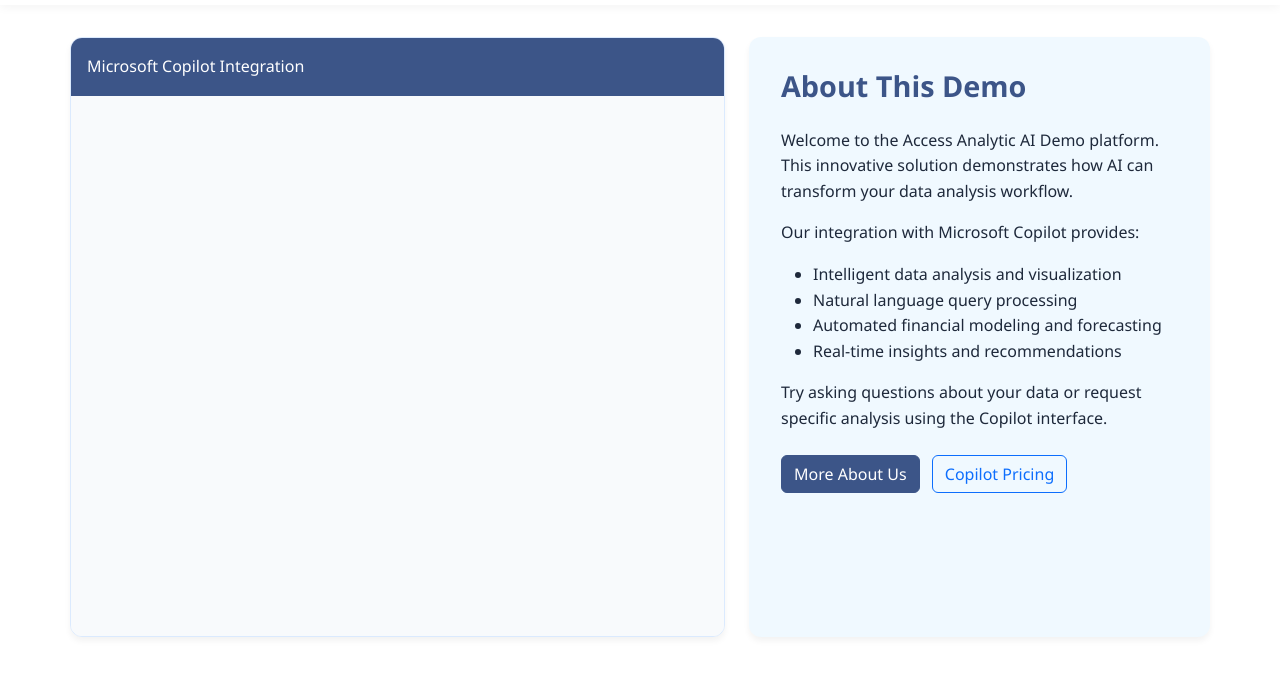
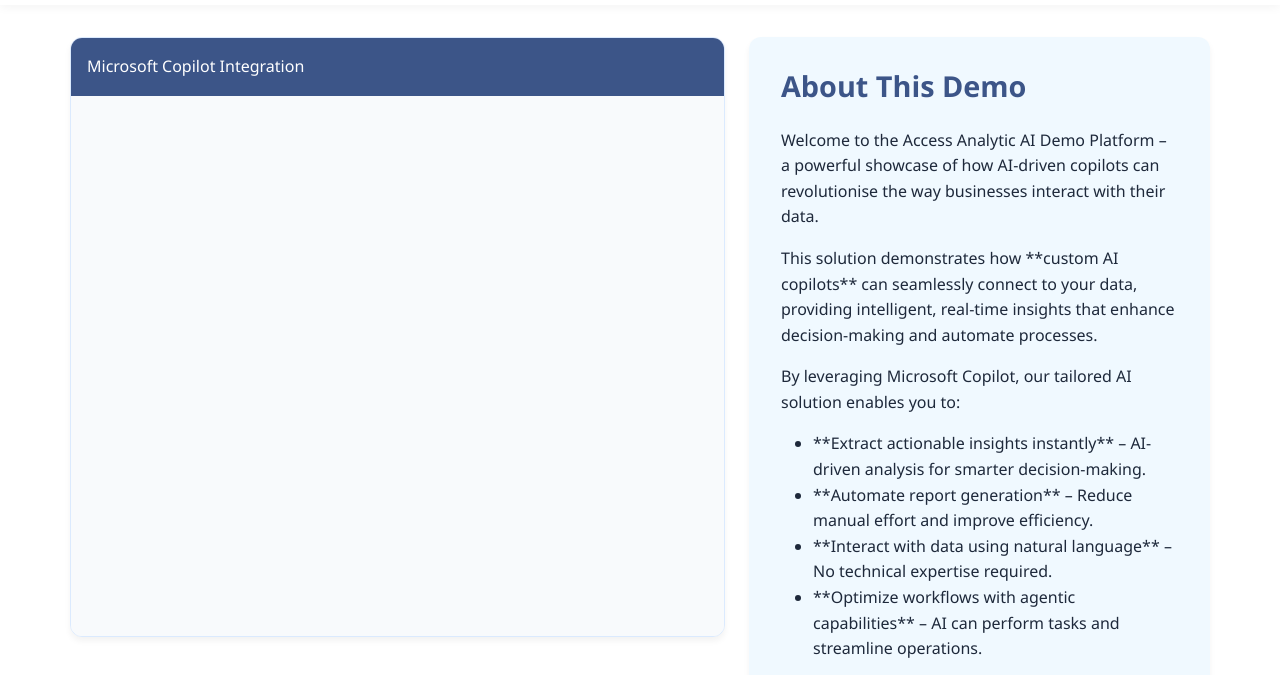
Before and after one commit to Access-Analytic/access-analytic.github.io, a plain HTML site: page index.html in a window 1280 px wide. Shown: the part 61-736 px from the top of the page. Drawn offline with nearby package versions, Linux system fonts and the light colour scheme.

Commit message:
Update wording in the About This Demo

```diff
--- a/index.html
+++ b/index.html
@@ -145,17 +145,20 @@
             <div class="col-lg-5">
                 <div class="info-section">
                     <h2>About This Demo</h2>
-                    <p>Welcome to the Access Analytic AI Demo platform. This innovative solution demonstrates how AI can transform your data analysis workflow.</p>
+                    <p>Welcome to the Access Analytic AI Demo Platform – a powerful showcase of how AI-driven copilots can revolutionise the way businesses interact with their data.</p>
 
-                    <p>Our integration with Microsoft Copilot provides:</p>
-                    <ul>
-                        <li>Intelligent data analysis and visualization</li>
-                        <li>Natural language query processing</li>
-                        <li>Automated financial modeling and forecasting</li>
-                        <li>Real-time insights and recommendations</li>
-                    </ul>
+                    <p>This solution demonstrates how **custom AI copilots** can seamlessly connect to your data, providing intelligent, real-time insights that enhance decision-making and automate processes.</p>
 
-                    <p>Try asking questions about your data or request specific analysis using the Copilot interface.</p>
+                    <p>By leveraging Microsoft Copilot, our tailored AI solution enables you to:</p>
+                        <ul>
+                            <li>**Extract actionable insights instantly** – AI-driven analysis for smarter decision-making.</li>
+                            <li>**Automate report generation** – Reduce manual effort and improve efficiency.</li>
+                            <li>**Interact with data using natural language** – No technical expertise required.</li>
+                            <li>**Optimize workflows with agentic capabilities** – AI can perform tasks and streamline operations.</li>
+                        </ul>
+
+                    <p>Try asking questions about Access Analytic and explore how AI can **transform your business operations, enhance productivity, and drive innovation**.</p>
+
 
                     <div class="mt-4">
                         <a href="https://accessanalytic.com.au" class="btn btn-primary" target="_blank">More About Us</a>
```
